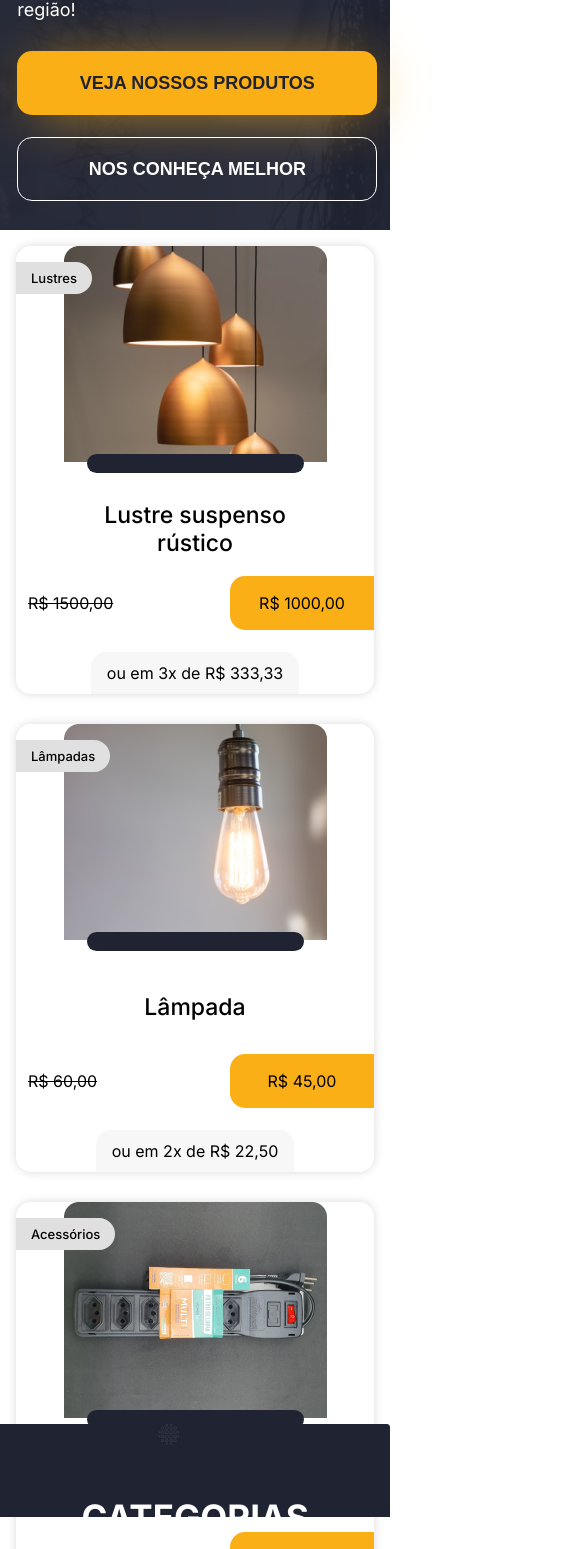
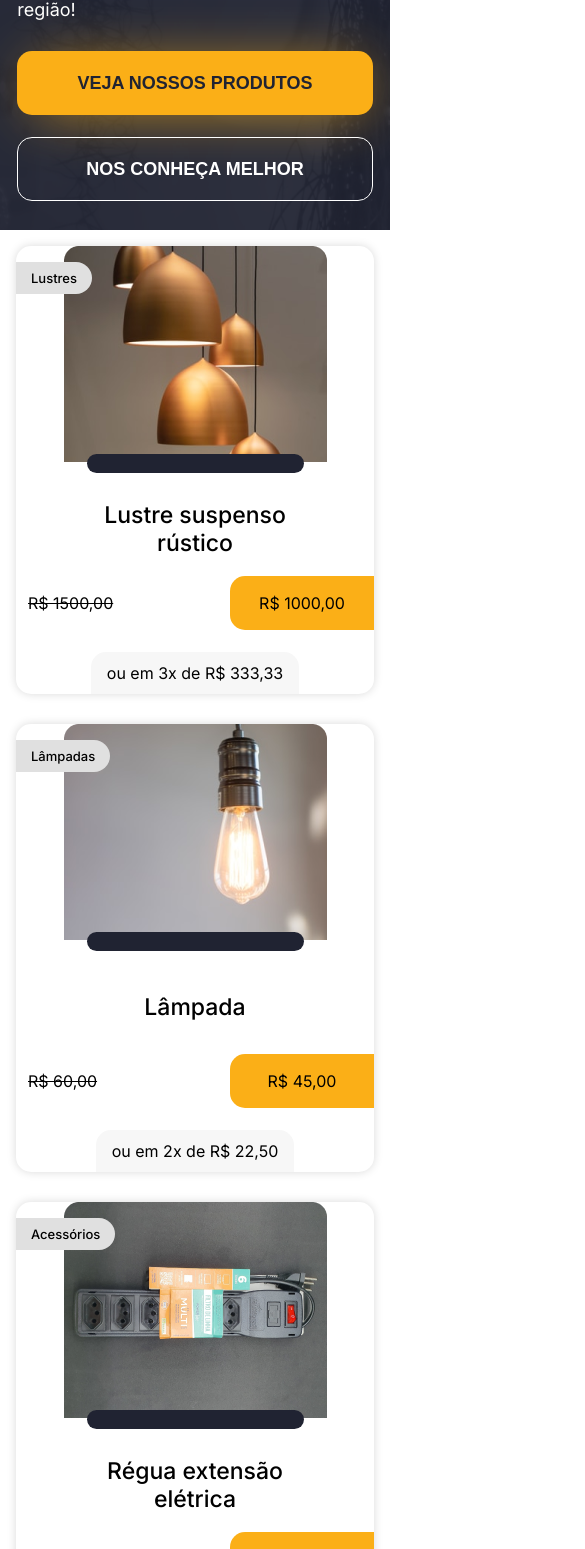
Before and after one commit to ronansalvador/noweb, a Next.js app: page / in a window 390 px wide. Shown: the part 378-1927 px from the top of the page, 585 px wide, since content can reach past the window. Built offline with nearby package versions, Linux system fonts and the light colour scheme.

Commit message:
feat(css): responsive design categorias

```diff
--- a/src/app/components/banner/style.module.css
+++ b/src/app/components/banner/style.module.css
@@ -55,7 +55,7 @@
   margin-right: 1rem;
 }
 .banner-content button {
-  width: 22.5rem;
+  max-width: 22.5rem;
   height: 4rem;
   border-radius: 15px;
   margin-top: 1.375rem;
--- a/src/app/components/categorias/style.module.css
+++ b/src/app/components/categorias/style.module.css
@@ -5,6 +5,7 @@
   flex-direction: column;
   align-items: center;
   justify-content: center;
+  background-image: url('/images/categorias.png');
 }
 
 .categorias img {
@@ -73,3 +74,18 @@
   max-width: 200px;
   max-height: 200px;
 }
+
+@media (max-width: 48em) {
+  .categorias {
+    margin-top: 0;
+  }
+
+  .title {
+    display: initial;
+  }
+
+  .grid-categorias {
+    grid-template-columns: 1fr;
+    /* gap: 4rem; */
+  }
+}
--- a/src/app/components/destaque/style.module.css
+++ b/src/app/components/destaque/style.module.css
@@ -118,15 +118,21 @@
 
 @media (max-width: 48em) {
   .produtos {
-    padding: 1em;
-  }
-  .produtos {
     grid-template-columns: 1fr;
     left: 2rem;
     position: initial;
+    padding: 1em;
+  }
+
+  .destaque {
+    height: auto;
   }
 
   .destaque-img {
     display: none;
   }
+
+  .destaque h1 {
+    display: none;
+  }
 }
--- a/src/app/page.tsx
+++ b/src/app/page.tsx
@@ -14,9 +14,9 @@ export default function Home() {
       <Banner />
       <Destaque />
       <Categorias />
-      <Sobre />
+      {/* <Sobre />
       <Televendas />
-      <Footer />
+      <Footer /> */}
     </main>
   );
 }
```
